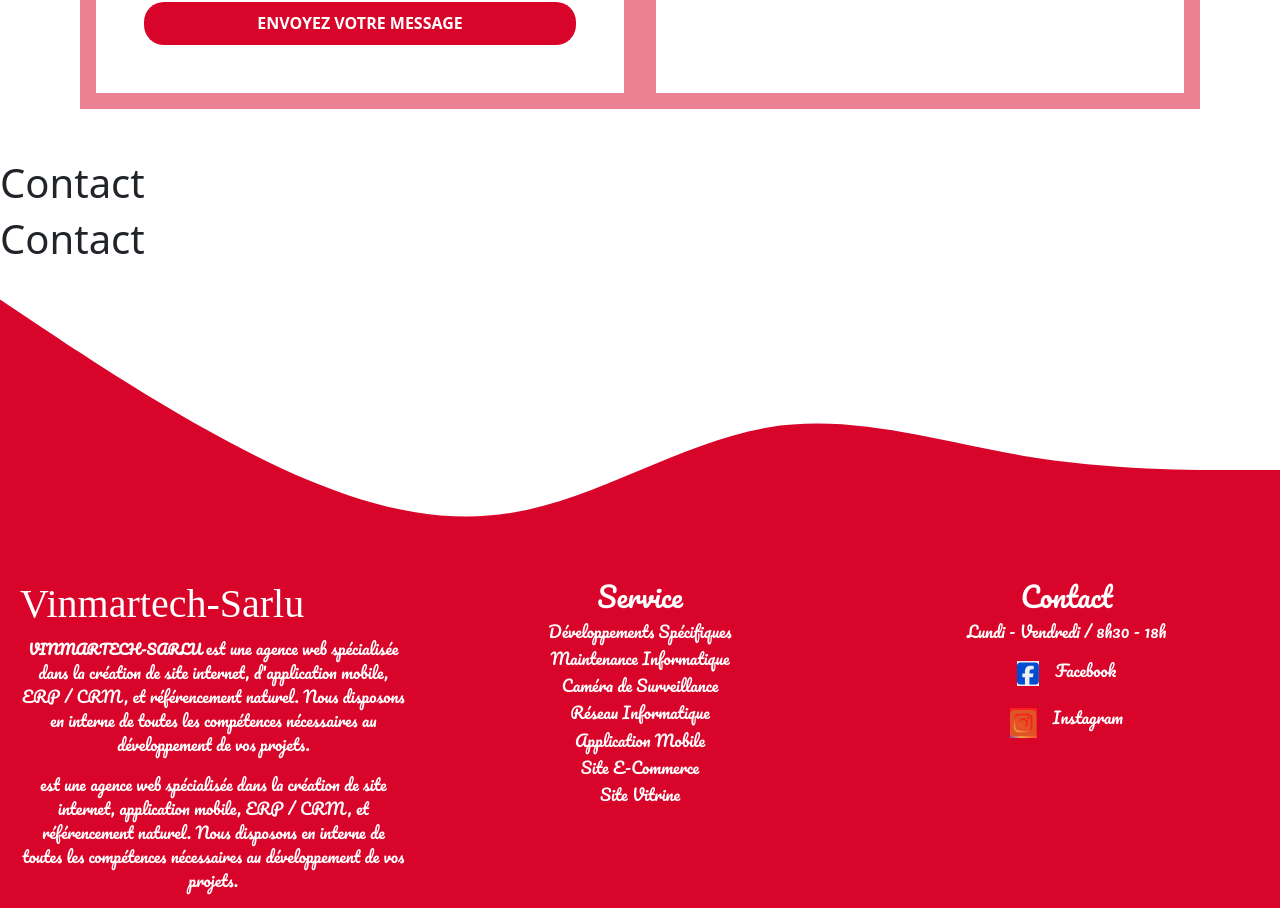
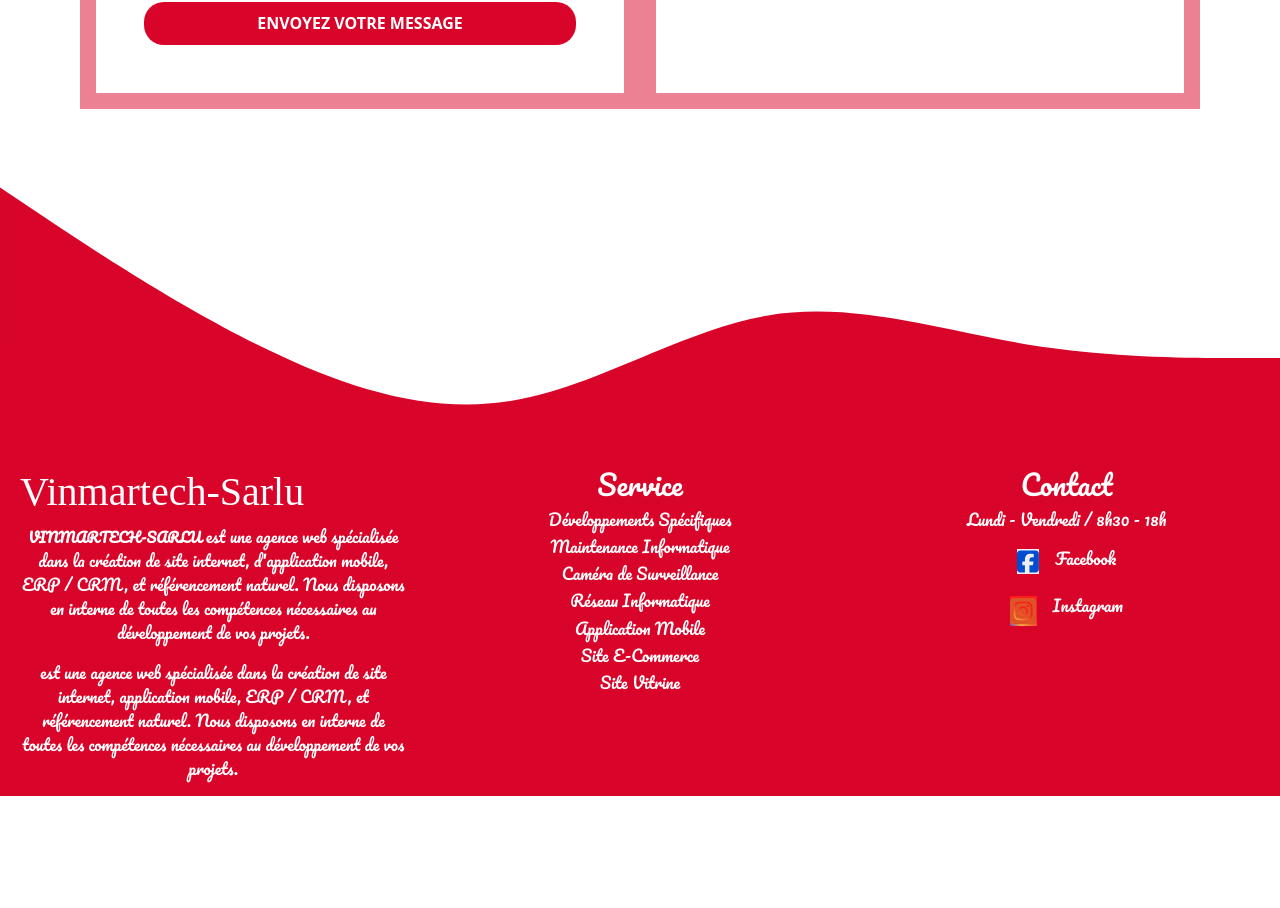
Before and after one commit to Alphonse-K/vinmartech, a React (Create React App) app: page /contact in a window 1280 px wide. Shown: the part 920-1828 px from the top of the page. After the commit the page ends 1716 px from the top, so only its background shows below. Built offline with nearby package versions, Linux system fonts and the light colour scheme; a web font is replaced by a local one.

Commit message:
Some add-ons to the contact component

```diff
--- a/src/components/Contact.js
+++ b/src/components/Contact.js
@@ -81,8 +81,6 @@ export default function Contact() {
         </div>
       </div>
       {/* </> */}
-      <h1>Contact</h1>
-      <h1>Contact</h1>
       <BackToTop />
       <Footer />
     </div>
```
